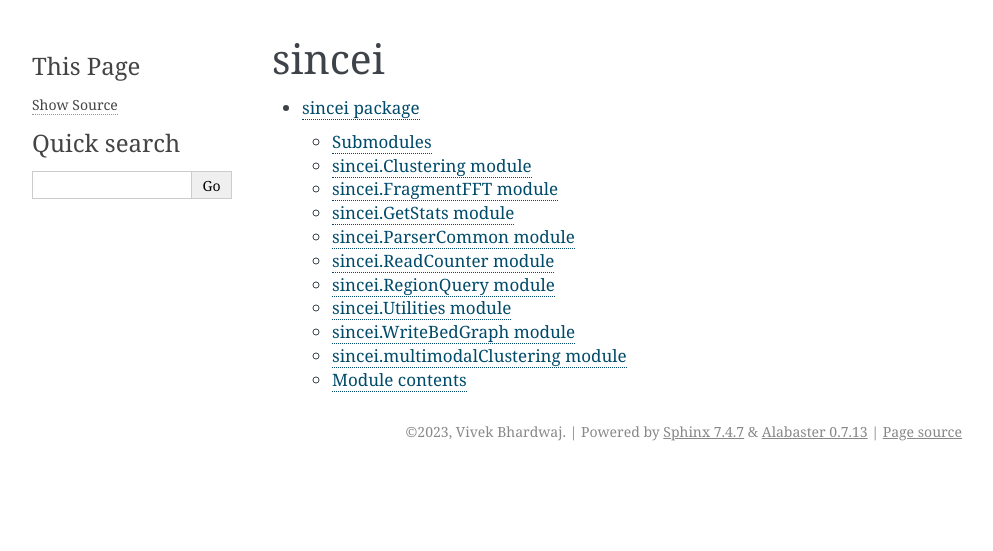
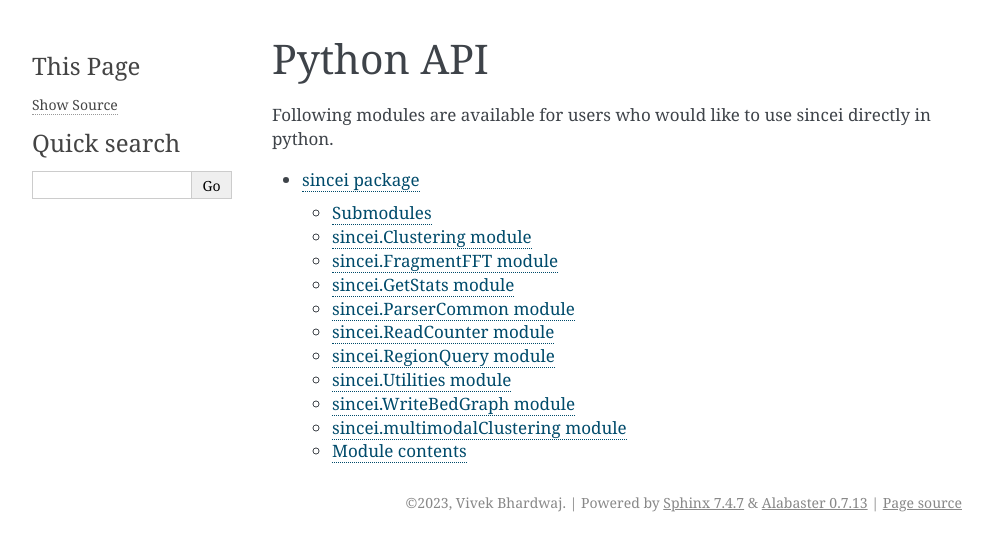
Before and after one commit to bhardwaj-lab/sincei, a Sphinx documentation site: the page built from docs/content/modules/modules.rst, in a window 1280 px wide. Shown: the top 551 px of the page, without its empty margins (148-1141 px from the left). Built offline with Sphinx 7.4.7, drawn with Linux system fonts in a browser that asks for light colours; the version number could not be read and is left out.

Commit message:
both cmdline and python API docs compiled successfully locally

```diff
--- a/docs/conf.py
+++ b/docs/conf.py
@@ -12,7 +12,7 @@
 import os
 import re
 import sys
-sys.path.insert(0, os.path.abspath('../'))
+#sys.path.insert(0, os.path.abspath('../'))
 
 VPATH="../sincei/_version.py"
 def get_version(path=VPATH):
@@ -57,7 +57,7 @@ extensions = [
 numpydoc_show_class_members = False
 
 # Add any paths that contain templates here, relative to this directory.
-templates_path = ['_templates']
+#templates_path = ['_templates']
 
 # List of patterns, relative to source directory, that match files and
 # directories to ignore when looking for source files.
@@ -80,4 +80,4 @@ on_rtd = os.environ.get('READTHEDOCS', None) == 'True'
 # Add any paths that contain custom static files (such as style sheets) here,
 # relative to this directory. They are copied after the builtin static files,
 # so a file named "default.css" will overwrite the builtin "default.css".
-html_static_path = ['_static']
+#html_static_path = ['_static']
--- a/docs/content/list_of_tools.rst
+++ b/docs/content/list_of_tools.rst
@@ -10,6 +10,7 @@ The following tools use **BAM files** as input. These BAM files could come from
     tools/scFilterStats
     tools/scCountReads
     tools/scBulkCoverage
+    tools/scJSD
 
 The following tools use the **scloom** output produced within the sincei analysis workflow. The format of **scloom** file is same as **.loom**, but it contains extra metadata that's needed for sincei tools.
 
@@ -19,7 +20,7 @@ The following tools use the **scloom** output produced within the sincei analysi
     tools/scCountQC
     tools/scCombineCounts
     tools/scClusterCells
-
+    tools/scPlotRegion
 
 .. contents::
     :local:
--- a/docs/content/modules/modules.rst
+++ b/docs/content/modules/modules.rst
@@ -1,5 +1,7 @@
-sincei
-======
+Python API
+===========
+
+Following modules are available for users who would like to use sincei directly in python.
 
 .. toctree::
    :maxdepth: 2
--- a/docs/content/tools/scPlotRegion.rst
+++ b/docs/content/tools/scPlotRegion.rst
@@ -2,8 +2,3 @@
 
 scPlotRegion
 ====================
-
-.. argparse::
-   :ref: sincei.scPlotRegion.parseArguments
-   :prog: scPlotRegion
-   :nodefault:
--- a/sincei/_version.py
+++ b/sincei/_version.py
@@ -1 +1 @@
-__version__ = 0.2
+__version__ = '0.2'
```
Also changed, not shown: 1 other file.
